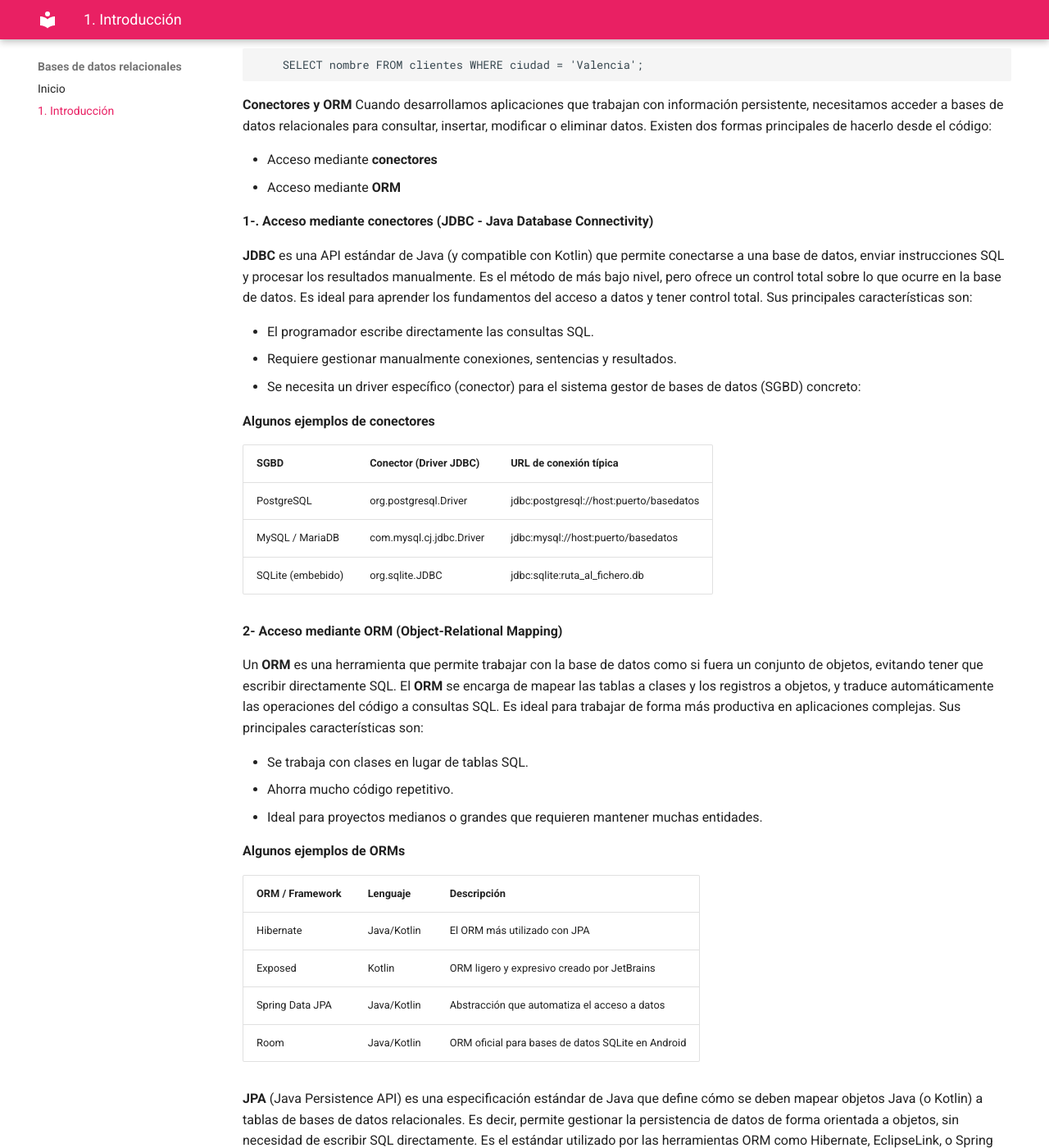
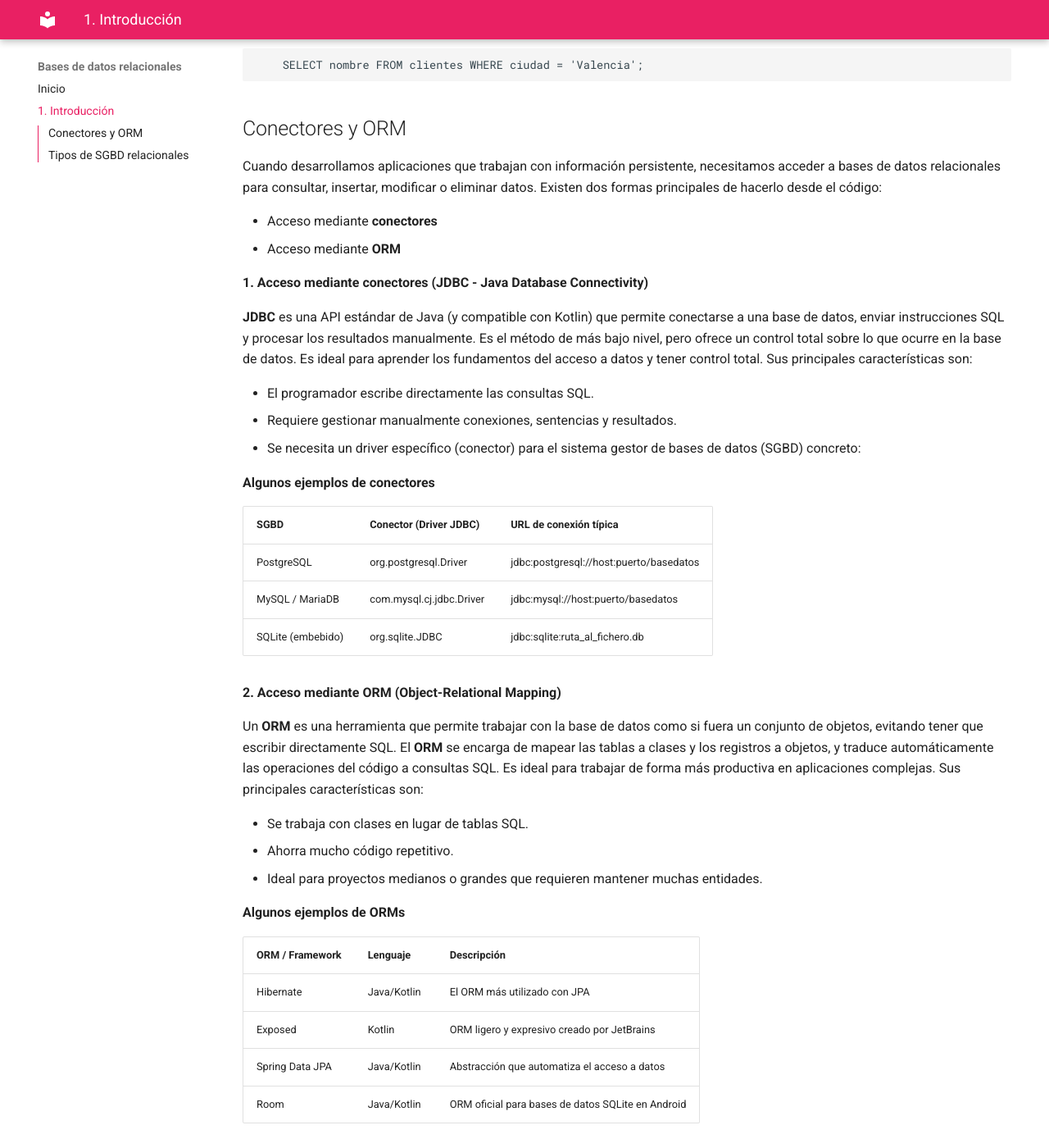
Before and after one commit to bpaterna/AD_BD_REL, an MkDocs documentation site: the page built from docs/introduccion.md, in a window 1280 px wide and 1400 px high, scrolled down 1147 px. Shown: the whole window at 82% size. Built offline with MkDocs 1.6.1 and Material for MkDocs 9.7.7, drawn with Linux system fonts in a browser that asks for light colours; some of the changed text lies outside the part shown.

Commit message:
Update introduccion.md

```diff
--- a/docs/introduccion.md
+++ b/docs/introduccion.md
@@ -32,13 +32,14 @@
         SELECT nombre FROM clientes WHERE ciudad = 'Valencia';
 
 
-**Conectores y ORM**
+## Conectores y ORM
+
 Cuando desarrollamos aplicaciones que trabajan con información persistente, necesitamos acceder a bases de datos relacionales para consultar, insertar, modificar o eliminar datos. Existen dos formas principales de hacerlo desde el código:
 
 - Acceso mediante **conectores**
 - Acceso mediante **ORM**
 
-**1-. Acceso mediante conectores (JDBC - Java Database Connectivity)**
+**1. Acceso mediante conectores (JDBC - Java Database Connectivity)**
 
 **JDBC** es una API estándar de Java (y compatible con Kotlin) que permite conectarse a una base de datos, enviar instrucciones SQL y procesar los resultados manualmente. Es el método de más bajo nivel, pero ofrece un control total sobre lo que ocurre en la base de datos. Es ideal para aprender los fundamentos del acceso a datos y tener control total. Sus principales características son:
 
@@ -54,7 +55,7 @@
 MySQL / MariaDB|	com.mysql.cj.jdbc.Driver| jdbc:mysql://host:puerto/basedatos
 SQLite (embebido)|	org.sqlite.JDBC	|jdbc:sqlite:ruta_al_fichero.db
 
-**2- Acceso mediante ORM (Object-Relational Mapping)**
+**2. Acceso mediante ORM (Object-Relational Mapping)**
 
 Un **ORM** es una herramienta que permite trabajar con la base de datos como si fuera un conjunto de objetos, evitando tener que escribir directamente SQL. El **ORM** se encarga de mapear las tablas a clases y los registros a objetos, y traduce automáticamente las operaciones del código a consultas SQL. Es ideal para trabajar de forma más productiva en aplicaciones complejas. Sus principales características son:
 
@@ -76,11 +77,11 @@
 !!! info
     Aprender JDBC ayuda a entender mejor lo que hace un ORM por debajo.
 
-**Tipos de SGBD relacionales**
+## Tipos de SGBD relacionales
 
 Conocer qué **tipo de gestor de base de datos** estás utilizando es esencial para poder **conectarte** correctamente desde tu aplicación, ya que cada uno necesita su propio conector o driver. No existe un único tipo de sistema gestor de bases de datos (SGBD): existen varios, con características y objetivos diferente:
 
-**1- Gestores independientes (cliente-servidor)**
+**1. Gestores independientes (cliente-servidor)**
 
 PostgreSQL, MySQL, Oracle, SQL Server...
 
@@ -89,7 +90,7 @@
 - Casos de uso: aplicaciones web, servicios empresariales, sistemas con alta demanda de acceso concurrente.
 
 
-**2- Gestores embebidos**
+**2. Gestores embebidos**
 
 SQLite, H2, Derby...
 
```
